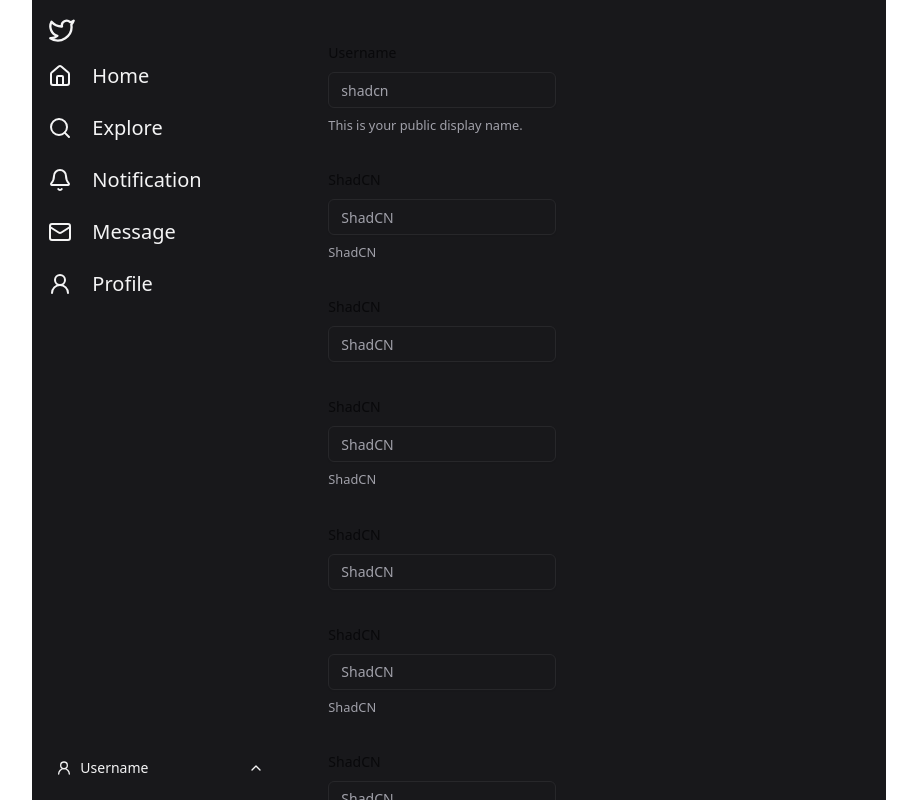
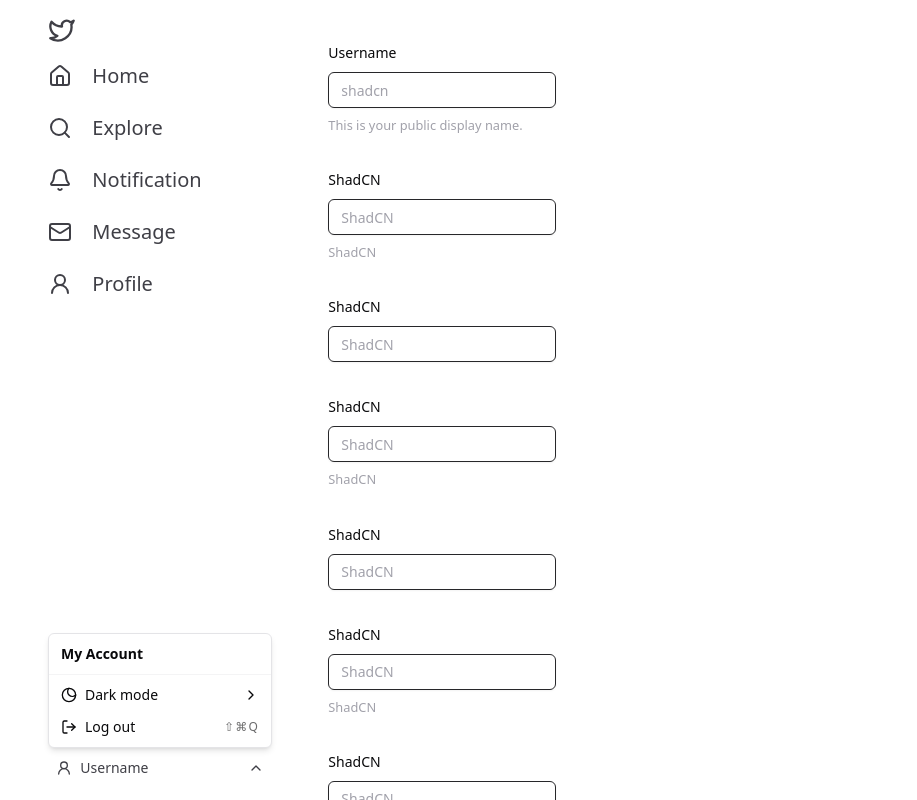
Before and after one commit to cmtri2601/Twitter-Clone-Client, a React (Vite) app: page / in a window 1280 px wide. Both pictures are taken after a click on the button "Username". Shown: the top 800 px of the page, without its empty margins (181-1098 px from the left). Built offline with nearby package versions, Linux system fonts and the light colour scheme.

Commit message:
Add dark mode to layout

```diff
--- a/src/App.tsx
+++ b/src/App.tsx
@@ -9,7 +9,6 @@ import router from './routes';
 
 const App = () => {
   return (
-    <div className='dark'>
     <ErrorBoundary FallbackComponent={ErrorFallback}>
       <QueryClientProvider client={queryClient}>
         <ThemeProvider defaultTheme='system' storageKey='vite-ui-theme'>
@@ -25,7 +24,6 @@ const App = () => {
         />
       </QueryClientProvider>
     </ErrorBoundary>
-    </div>
   );
 };
 
--- a/src/components/ui/sidebar.tsx
+++ b/src/components/ui/sidebar.tsx
@@ -22,6 +22,7 @@ const SIDEBAR_WIDTH = '16rem';
 const SIDEBAR_WIDTH_MOBILE = '18rem';
 const SIDEBAR_WIDTH_ICON = '3rem';
 const SIDEBAR_KEYBOARD_SHORTCUT = 'b';
+const EXIT_KEYBOARD_SHORTCUT = 'q';
 
 type SidebarContext = {
   state: 'expanded' | 'collapsed';
@@ -93,7 +94,7 @@ const SidebarProvider = React.forwardRef<
         : setOpen((open) => !open);
     }, [isMobile, setOpen, setOpenMobile]);
 
-    // Adds a keyboard shortcut to toggle the sidebar.
+    // Adds a keyboard shortcut to toggle the sidebar, exit, ...
     React.useEffect(() => {
       const handleKeyDown = (event: KeyboardEvent) => {
         if (
@@ -102,6 +103,16 @@ const SidebarProvider = React.forwardRef<
         ) {
           event.preventDefault();
           toggleSidebar();
+        }
+
+        // handle exit
+        if (
+          event.key === EXIT_KEYBOARD_SHORTCUT &&
+          (event.metaKey || event.ctrlKey)
+        ) {
+          event.preventDefault();
+          // TODO:
+          console.log('Logout');
         }
       };
 
--- a/src/pages/Layout.tsx
+++ b/src/pages/Layout.tsx
@@ -2,7 +2,9 @@ import { DropdownMenu } from '@radix-ui/react-dropdown-menu';
 import {
   Bell,
   ChevronUp,
+  Eclipse,
   House,
+  LogOut,
   Mail,
   Search,
   Twitter,
@@ -10,9 +12,17 @@ import {
   UserRound
 } from 'lucide-react';
 import { NavLink, Outlet } from 'react-router-dom';
+import { useTheme } from '~/components/darkmode/theme-provider';
 import {
   DropdownMenuContent,
   DropdownMenuItem,
+  DropdownMenuLabel,
+  DropdownMenuPortal,
+  DropdownMenuSeparator,
+  DropdownMenuShortcut,
+  DropdownMenuSub,
+  DropdownMenuSubContent,
+  DropdownMenuSubTrigger,
   DropdownMenuTrigger
 } from '~/components/ui/dropdown-menu';
 import {
@@ -36,6 +46,8 @@ const Layout = () => {
     { name: 'Message', url: '/message', icon: Mail },
     { name: 'Profile', url: '/profile', icon: UserRound }
   ];
+
+  const { setTheme } = useTheme();
 
   return (
     <div className='w-screen'>
@@ -77,6 +89,7 @@ const Layout = () => {
               <SidebarMenu>
                 <SidebarMenuItem>
                   <DropdownMenu>
+                    {/* Trigger */}
                     <DropdownMenuTrigger asChild>
                       <SidebarMenuButton>
                         <User2 /> Username
@@ -87,11 +100,38 @@ const Layout = () => {
                       side='top'
                       className='w-[--radix-popper-anchor-width]'
                     >
+                      {/* Label Header */}
+                      <DropdownMenuLabel>My Account</DropdownMenuLabel>
+                      <DropdownMenuSeparator />
+
+                      {/* Dark mode */}
+                      <DropdownMenuSub>
+                        <DropdownMenuSubTrigger>
+                          <Eclipse />
+                          <span>Dark mode</span>
+                        </DropdownMenuSubTrigger>
+                        <DropdownMenuPortal>
+                          <DropdownMenuSubContent>
+                            <DropdownMenuItem onClick={() => setTheme('light')}>
+                              <span>Light</span>
+                            </DropdownMenuItem>
+                            <DropdownMenuItem onClick={() => setTheme('dark')}>
+                              <span>Dark</span>
+                            </DropdownMenuItem>
+                            <DropdownMenuItem
+                              onClick={() => setTheme('system')}
+                            >
+                              <span>System</span>
+                            </DropdownMenuItem>
+                          </DropdownMenuSubContent>
+                        </DropdownMenuPortal>
+                      </DropdownMenuSub>
+
+                      {/* Logout button */}
                       <DropdownMenuItem>
-                        <span>Dark mode</span>
-                      </DropdownMenuItem>
-                      <DropdownMenuItem>
-                        <span>Sign out</span>
+                        <LogOut />
+                        <span>Log out</span>
+                        <DropdownMenuShortcut>⇧⌘Q</DropdownMenuShortcut>
                       </DropdownMenuItem>
                     </DropdownMenuContent>
                   </DropdownMenu>
@@ -99,8 +139,8 @@ const Layout = () => {
               </SidebarMenu>
             </SidebarFooter>
           </Sidebar>
-          <main>
-            <div className='md:hidden h-10 w-full fixed'>
+          <main className='mt-10 md:mt-0'>
+            <div className='md:hidden fixed'>
               <SidebarTrigger>
                 <User2 />
               </SidebarTrigger>
```
Lines whose indentation alone changed are shown as unchanged.
